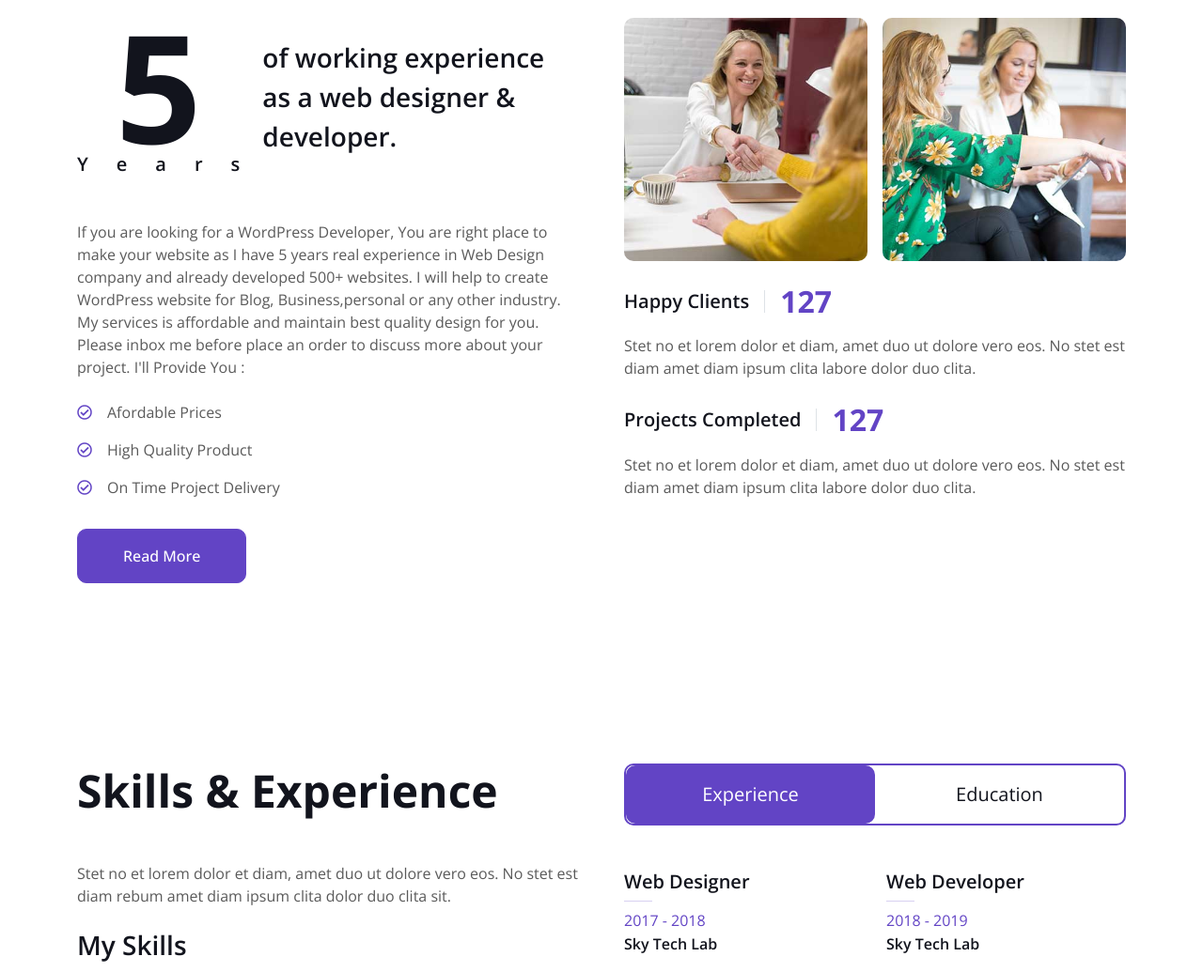
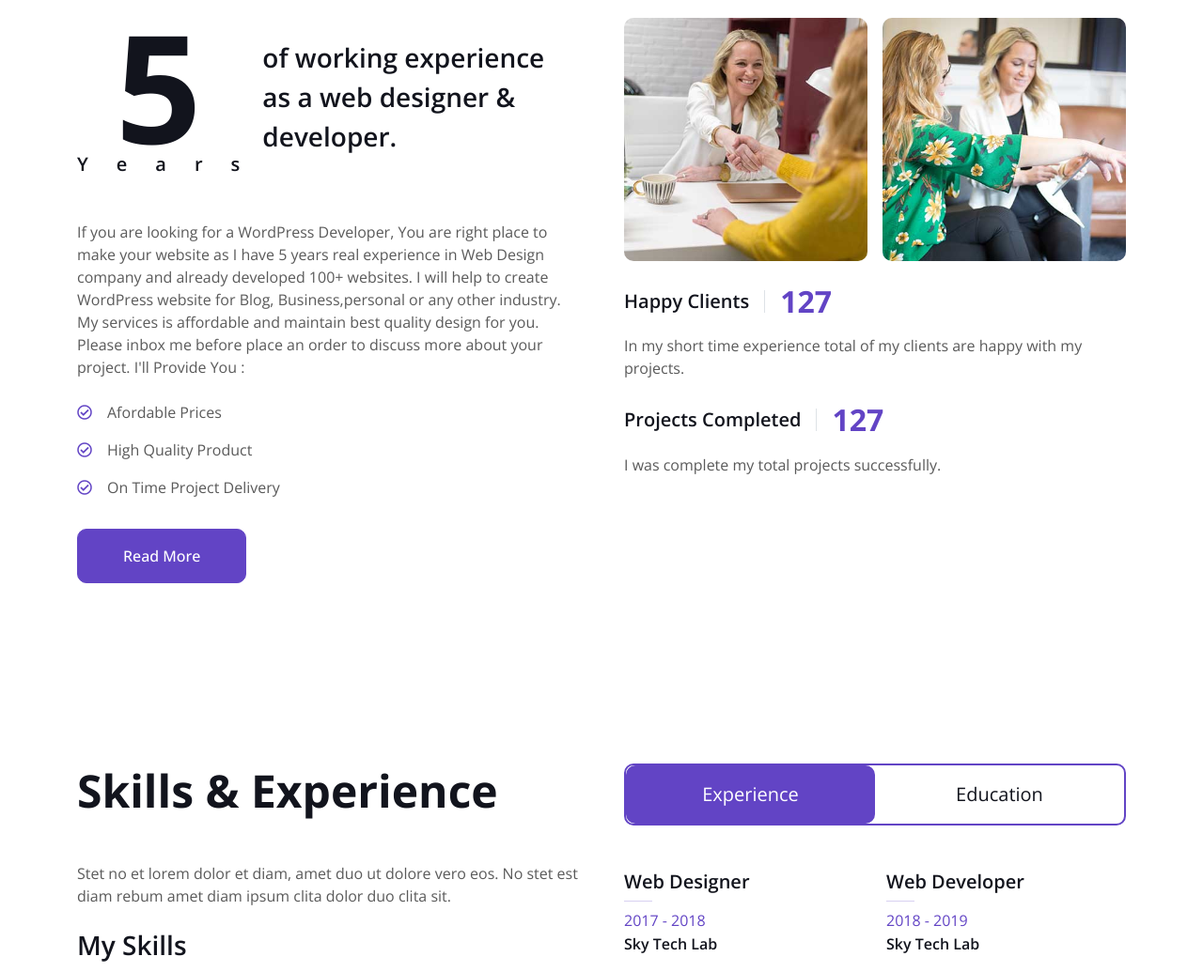
Before and after one commit to rakibhakas/rakibhasanakas.xyz, a plain HTML site: page index.html in a window 1280 px wide. Shown: the part 863-1898 px from the top of the page at 94% size. Drawn offline with nearby package versions, Linux system fonts and the light colour scheme; animation ran at ten frames a second.

Commit message:
Update index.html

```diff
--- a/index.html
+++ b/index.html
@@ -131,7 +131,7 @@
                         </div>
                         <h3 class="lh-base mb-0">of working experience as a web designer & developer.</h3>
                     </div>
-                    <p class="mb-4">If you are looking for a WordPress Developer, You are right place to make your website as I have 5 years real experience in Web Design company and already developed 500+ websites.
+                    <p class="mb-4">If you are looking for a WordPress Developer, You are right place to make your website as I have 5 years real experience in Web Design company and already developed 100+ websites.
                             I will help to create WordPress website for Blog, Business,personal or any other industry.
 My services is affordable and maintain best quality design for you.
 Please inbox me before place an order to discuss more about your project.
@@ -154,12 +154,12 @@ Please inbox me before place an order to discuss more about your project.
                         <h5 class="border-end pe-3 me-3 mb-0">Happy Clients</h5>
                         <h2 class="text-primary fw-bold mb-0" data-toggle="counter-up">127</h2>
                     </div>
-                    <p class="mb-4">Stet no et lorem dolor et diam, amet duo ut dolore vero eos. No stet est diam amet diam ipsum clita labore dolor duo clita.</p>
+                    <p class="mb-4">In my short time experience total of my clients are happy with my projects.</p>
                     <div class="d-flex align-items-center mb-3">
                         <h5 class="border-end pe-3 me-3 mb-0">Projects Completed</h5>
                         <h2 class="text-primary fw-bold mb-0" data-toggle="counter-up">127</h2>
                     </div>
-                    <p class="mb-0">Stet no et lorem dolor et diam, amet duo ut dolore vero eos. No stet est diam amet diam ipsum clita labore dolor duo clita.</p>
+                    <p class="mb-0">I was complete my total projects successfully.</p>
                 </div>
             </div>
         </div>
```
